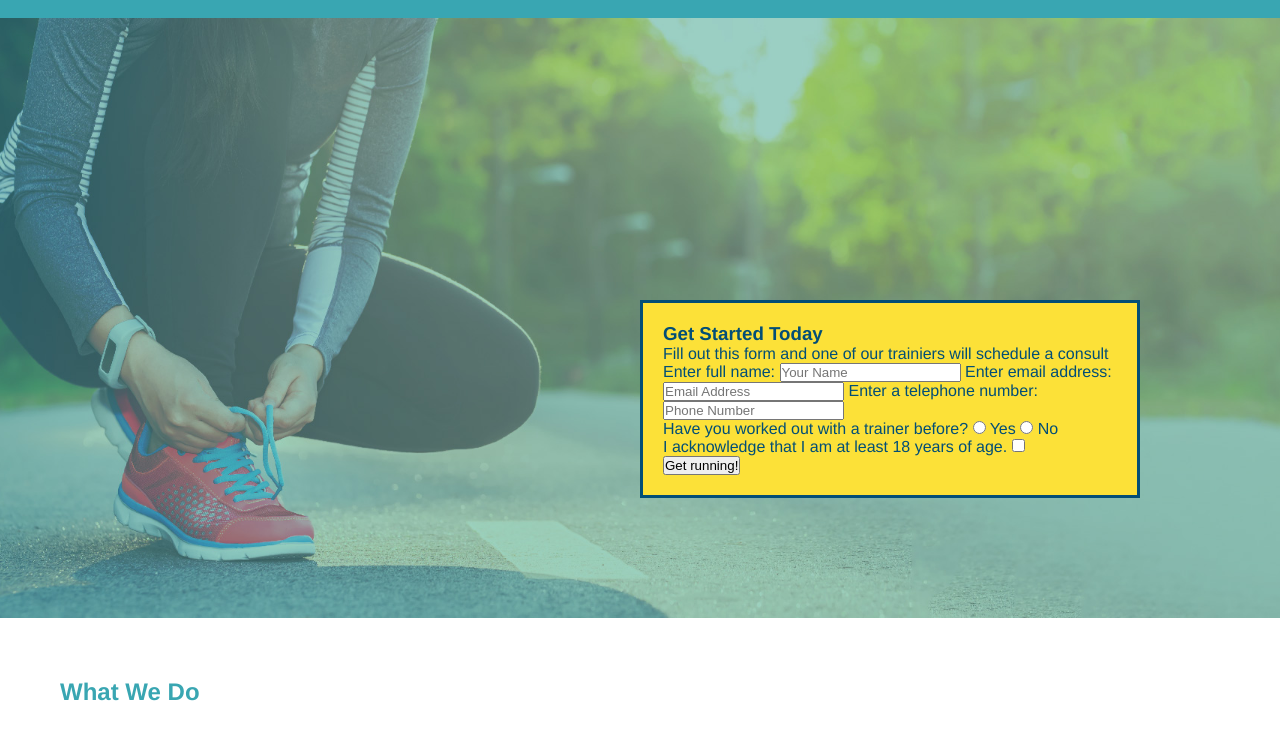
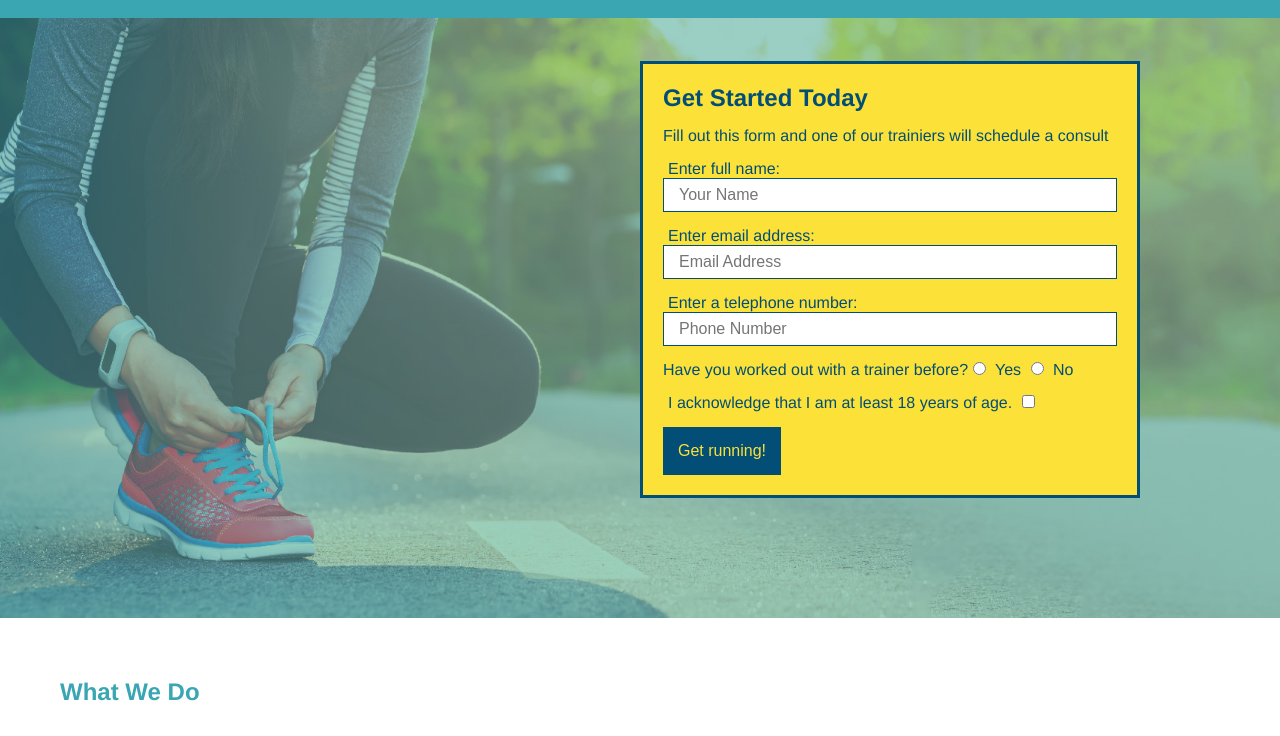
Before and after one commit to brentcoonrod/run-buddy, a plain HTML site: page index.html in a window 1280 px wide. Shown: the part 64-800 px from the top of the page. Drawn offline with Linux system fonts and the light colour scheme.

Commit message:
applied hero form css

```diff
--- a/assets/css/style.css
+++ b/assets/css/style.css
@@ -92,3 +92,34 @@ section {
     bottom: 120px;
     right: 140px;
 }
+
+.hero-form h3{
+    font-size: 24px;
+    margin: 0;
+}
+
+.hero-form p{
+    margin: 15px 0 15px 0;
+}
+
+.form-input{
+    border: 1px solid #024e76;
+    display: block;
+    padding: 7px 15px;
+    font-size: 16px;
+    color: #024e76;
+    width: 100%;
+    margin-bottom: 15px;
+}
+
+.hero-form label{
+    margin: 0 5px;
+}
+
+.hero-form button{
+    color: #fce138;
+    font-size: 16px;
+    background-color: #024e76;
+    padding: 15px;
+    border: none;
+}
--- a/index.html
+++ b/index.html
@@ -43,13 +43,13 @@
                 <!-- Add form element -->
                 <form>
                     <label for="name">Enter full name:</label>
-                    <input type="text" placeholder="Your Name" name="name" id="name" />
+                    <input class="form-input" type="text" placeholder="Your Name" name="name" id="name" />
 
                     <label for="email">Enter email address:</label>
-                    <input type="email" placeholder="Email Address" name="email" id="email" />
+                    <input class="form-input" type="email" placeholder="Email Address" name="email" id="email" />
 
                     <label for="phone">Enter a telephone number:</label>
-                    <input type="tel" placeholder="Phone Number" name="phone" id="phone" />
+                    <input class="form-input" type="tel" placeholder="Phone Number" name="phone" id="phone" />
 
                     <p>
                         Have you worked out with a trainer before?
```
